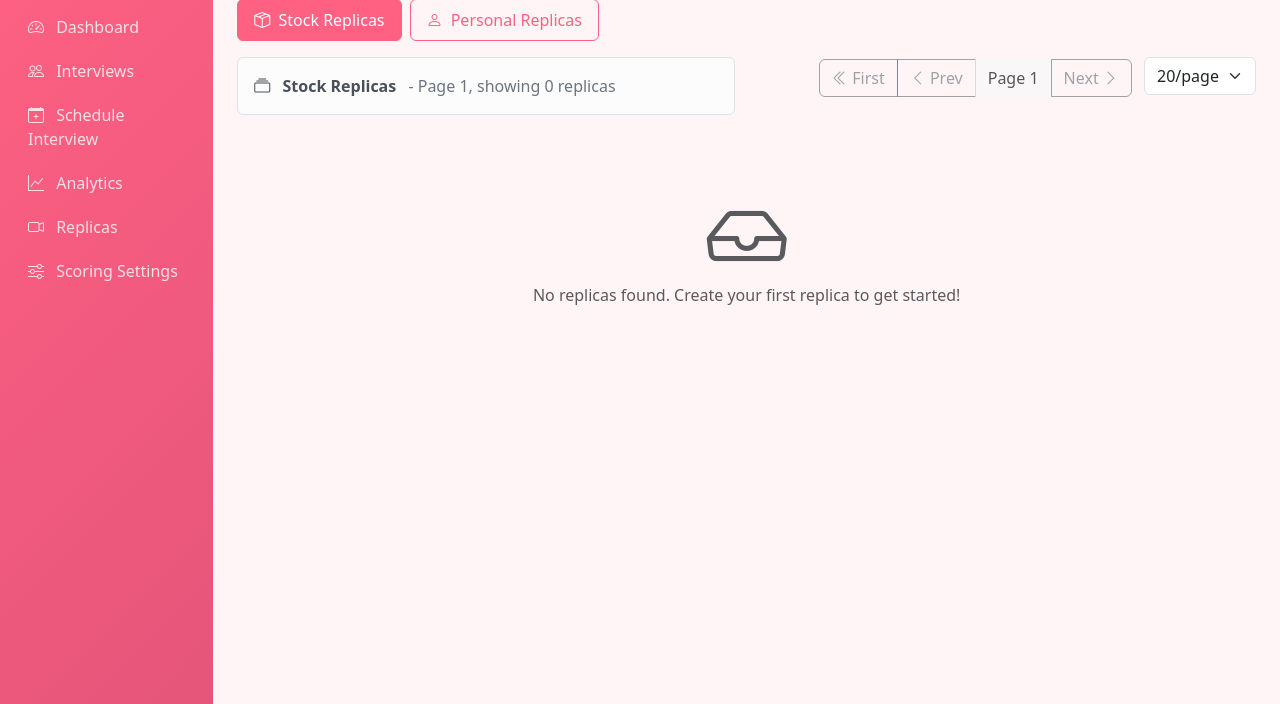
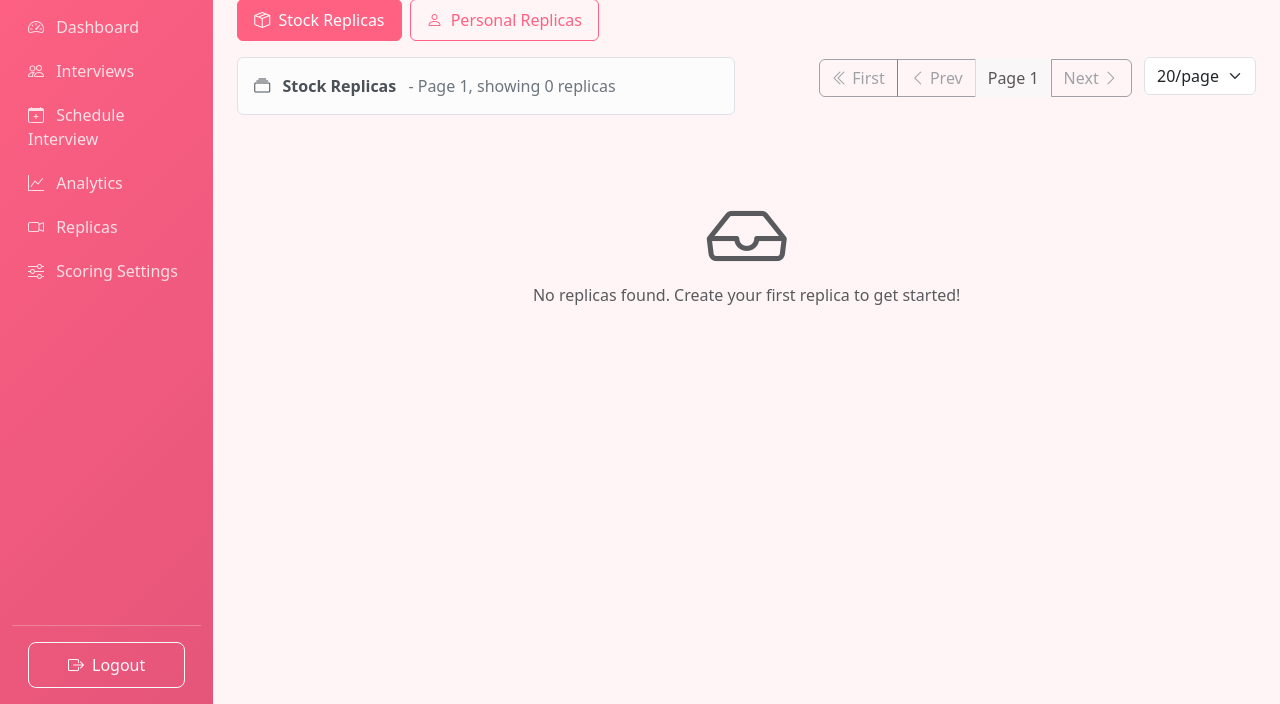
Before and after one commit to prashantlv/ai-interviewer, a FastAPI app: page /dashboard/replicas in a window 1280 px wide. Shown: the part 96-800 px from the top of the page. Run offline with FastAPI, Linux system fonts and the light colour scheme; data that the repository does not hold is empty; some libraries are stand-ins or nearby versions.

Commit message:
feat: Add logout button and endpoint
- Add logout button at bottom of sidebar in base.html
- Create /logout endpoint that:
  - Calls hire2inspire logout API to invalidate token
  - Clears accessToken cookie
  - Redirects to https://human2intelligence.com/signin/agency
- Update sidebar styling to use flexbox for proper layout

```diff
--- a/web_server/main.py
+++ b/web_server/main.py
@@ -321,6 +321,47 @@ async def sso_login(request: Request, token: Optional[str] = None):
             </html>
             """
         )
+
+@app.get("/logout")
+async def logout(request: Request):
+    """
+    Logout endpoint - clears authentication cookie and redirects to login page.
+    Also attempts to invalidate token on hire2inspire backend.
+    """
+    from services.auth_service import auth_service
+    import httpx
+
+    # Extract token from request (cookie or header)
+    token = auth_service.extract_token_from_request(request)
+
+    # If token exists, try to call hire2inspire logout API
+    if token:
+        try:
+            async with httpx.AsyncClient(timeout=5.0) as client:
+                response = await client.post(
+                    "https://api.hire2inspire.com/api/agency/logout",
+                    headers={"Authorization": f"Bearer {token}"}
+                )
+                print(f"✅ Logout API called - Status: {response.status_code}")
+        except Exception as e:
+            # Don't fail logout if API call fails
+            print(f"⚠️ Logout API call failed (non-critical): {e}")
+
+    # Create redirect response to signin page
+    response = RedirectResponse(
+        url="https://human2intelligence.com/signin/agency",
+        status_code=302
+    )
+
+    # Clear the accessToken cookie
+    response.delete_cookie(
+        key="accessToken",
+        domain=".human2intelligence.com",
+        path="/"
+    )
+
+    print(f"✅ User logged out successfully")
+    return response
 
 @app.get("/", response_class=HTMLResponse)
 async def root(request: Request):
--- a/web_server/templates/base.html
+++ b/web_server/templates/base.html
@@ -23,6 +23,8 @@
             min-height: 100vh;
             background: linear-gradient(135deg, var(--primary-color) 0%, #E5557A 100%);
             color: white;
+            display: flex;
+            flex-direction: column;
         }
 
         .sidebar .nav-link {
@@ -109,7 +111,7 @@
         <div class="row">
             <!-- Sidebar -->
             <nav class="col-md-3 col-lg-2 d-md-block sidebar collapse">
-                <div class="position-sticky pt-3">
+                <div class="position-sticky pt-3" style="display: flex; flex-direction: column; height: 100vh;">
                     <div class="text-center mb-4">
                         <h4 class="text-white">
                             <i class="bi bi-robot"></i>
@@ -118,7 +120,8 @@
                         <small class="text-white-50">Recruiter Dashboard</small>
                     </div>
 
-                    <ul class="nav flex-column">
+                    <div style="flex: 1; display: flex; flex-direction: column;">
+                        <ul class="nav flex-column" style="flex: 1;">
                             <li class="nav-item">
                                 <a class="nav-link" href="/dashboard">
                                     <i class="bi bi-speedometer2 me-2"></i>
@@ -157,6 +160,15 @@
                             </li>
                         </ul>
 
+                        <!-- Logout Button -->
+                        <div class="pt-3 pb-3 px-3 border-top border-light border-opacity-25">
+                            <a href="/logout" class="btn btn-outline-light w-100 d-flex align-items-center justify-content-center" style="border-radius: 8px; padding: 10px;">
+                                <i class="bi bi-box-arrow-right me-2"></i>
+                                Logout
+                            </a>
+                        </div>
+                    </div>
+
                 </div>
             </nav>
 
```
Lines whose indentation alone changed are shown as unchanged.
